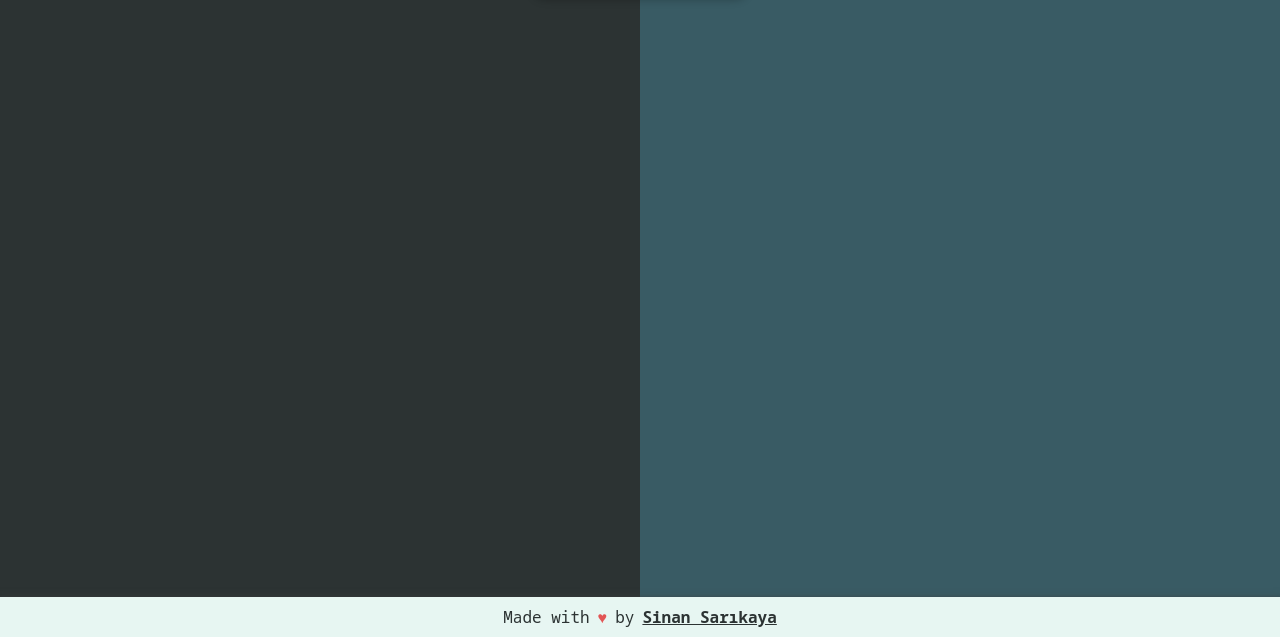
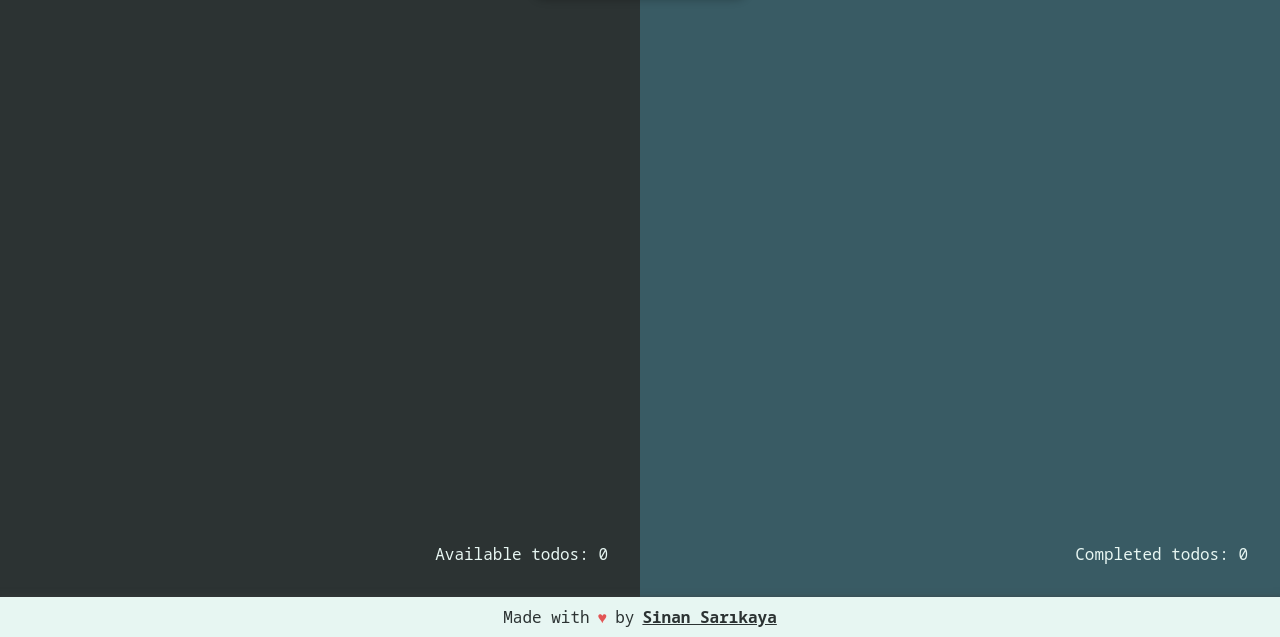
Before and after one commit to sinansarikaya/javascript-todos-app, a plain HTML site: page index.html in a window 1280 px wide. Shown: the part 163-800 px from the top of the page. Drawn offline with Linux system fonts and the light colour scheme.

Commit message:
Total todos added

```diff
--- a/css/style.css
+++ b/css/style.css
@@ -307,6 +307,11 @@ header {
 #rightSide .todo-list .row .todos label {
   text-decoration: line-through;
 }
+.total {
+  color: var(--white);
+  text-align: right;
+  margin-top: 2rem;
+}
 footer {
   width: 100%;
   height: 40px;
--- a/index.html
+++ b/index.html
@@ -81,6 +81,7 @@
           </div>
         </div> -->
       </div>
+      <div class="total">Available todos: 0</div>
     </div>
     <div id="rightSide">
       <header>
@@ -98,6 +99,7 @@
           <div class="circle high"></div>
         </div> -->
       </div>
+      <div class="total">Completed todos: 0</div>
     </div>
     <footer id="copyright">
       Made with<span class="heart"> ♥ </span> by
--- a/js/app.js
+++ b/js/app.js
@@ -1,4 +1,4 @@
-import { createListElement, alert } from "./functions.js";
+import { createListElement, alert, todoCountFunc } from "./functions.js";
 
 const inputContainer = document.querySelector(".input-container");
 const todoInput = document.querySelector(".todo-input");
@@ -17,6 +17,7 @@ const renderSavedTodos = () => {
   todoArray.forEach((todo) => {
     createListElement(todo);
   });
+  todoCountFunc(todoArray);
 };
 
 renderSavedTodos();
--- a/js/functions.js
+++ b/js/functions.js
@@ -2,6 +2,8 @@ const leftSide = document.querySelector("#leftSide .list");
 const rightSide = document.querySelector("#rightSide .list");
 const alertDomLeft = document.querySelector(".alert-left .alert");
 const alertDomRight = document.querySelector(".alert-right .alert");
+const leftTotalTodos = document.querySelector("#leftSide .total");
+const rightTotalTodos = document.querySelector("#rightSide .total");
 
 export const alert = (status, type, msg) => {
   if (status) {
@@ -26,7 +28,7 @@ export const createListElement = (newTodo) => {
 
   const todoList = document.createElement("div");
   todoList.className = "todo-list";
-  completed ? rightSide.appendChild(todoList) : leftSide.appendChild(todoList);
+  completed ? rightSide.prepend(todoList) : leftSide.prepend(todoList);
 
   const getDate = new Date().toLocaleDateString();
   const date = document.createElement("div");
@@ -67,3 +69,11 @@ export const createListElement = (newTodo) => {
   circle.className = `circle ${priority}`;
   row.appendChild(circle);
 };
+
+export const todoCountFunc = (todoArray) => {
+  let totalTodosFalse = todoArray.filter((todo) => todo.completed === false);
+  let totalTodosTrue = todoArray.filter((todo) => todo.completed === true);
+
+  leftTotalTodos.innerText = `Available todos: ${totalTodosFalse.length}`;
+  rightTotalTodos.innerText = `Completed todos: ${totalTodosTrue.length}`;
+};
```
